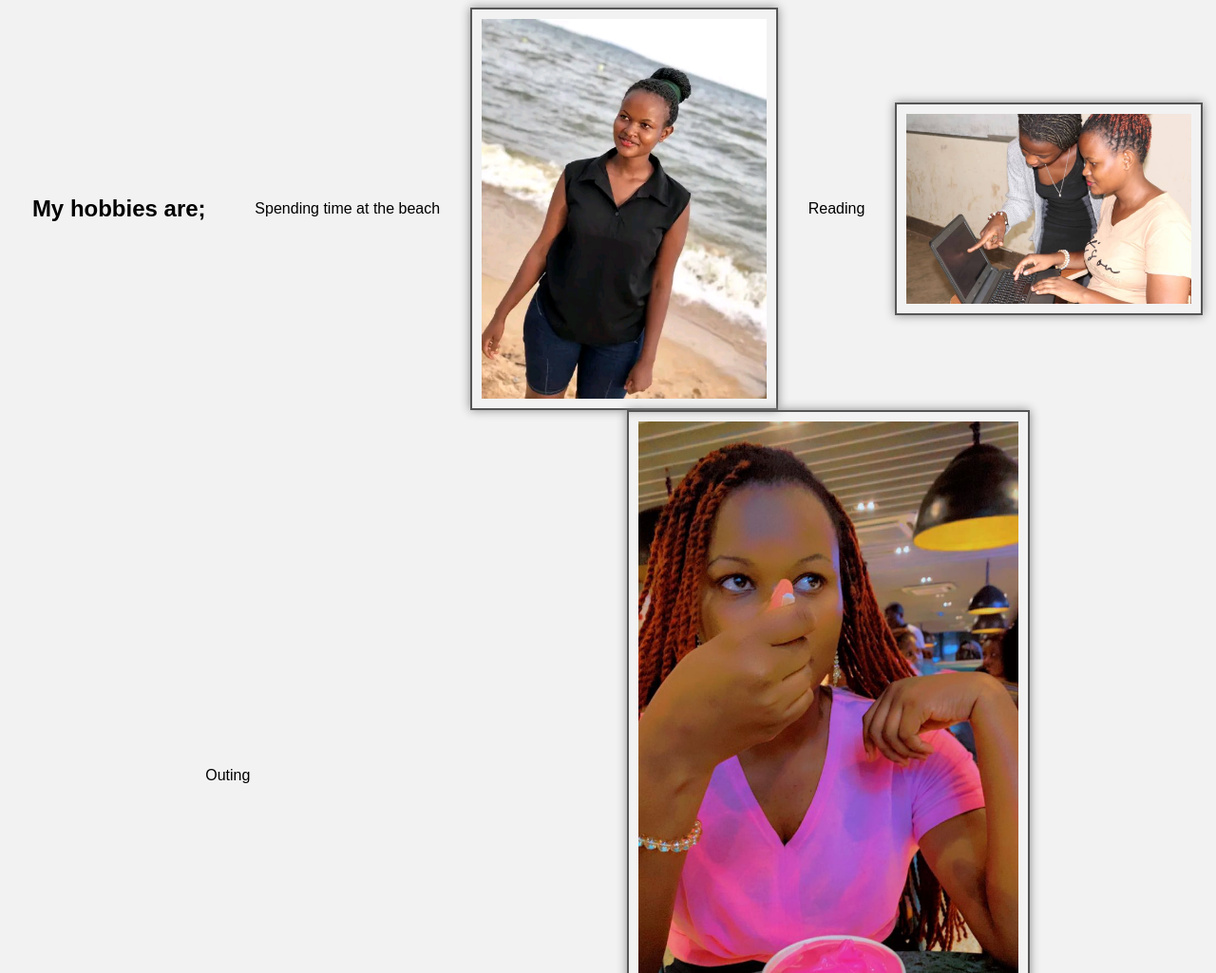
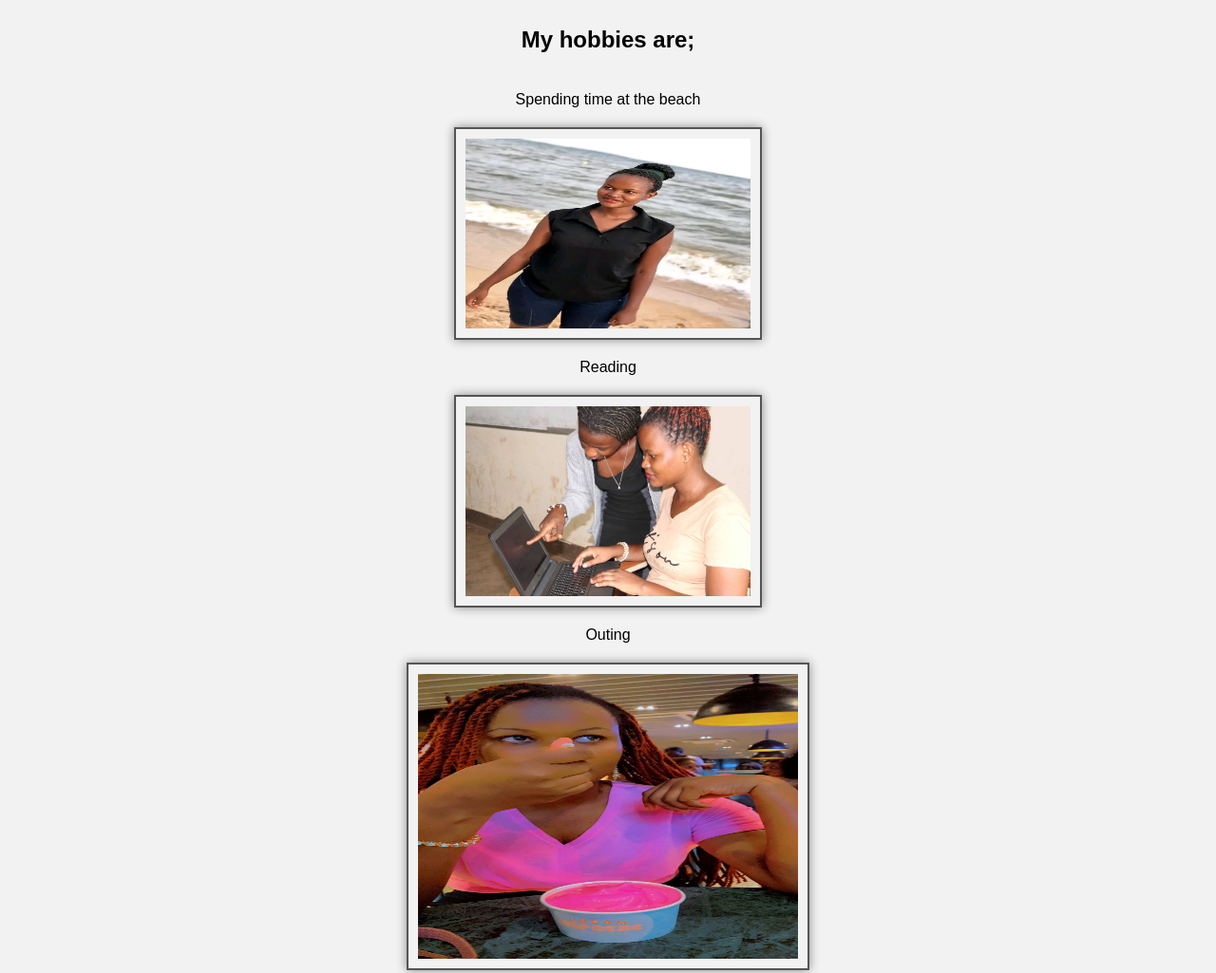
Before and after one commit to karubeth/MY_WEBSITE, a plain HTML site: page hobies.html in a window 1280 px wide. Shown: the top 1025 px of the page at 95% size. Drawn offline with Linux system fonts and the light colour scheme.

Commit message:
Update hobies.html

```diff
--- a/hobies.html
+++ b/hobies.html
@@ -5,35 +5,31 @@
   <meta charset="UTF-8">
   <meta name="viewport" content="width=device-width, initial-scale=1">
   <style>
-
+    /* Set background color and font family */
     body {
       background-color: #f2f2f2;
       font-family: Arial, Helvetica, sans-serif;
     }
 
-
+    /* Center the content */
     .container {
       display: flex;
-      flex-direction: row;
-      justify-content: space-around;
+      flex-direction: column;
       align-items: center;
-      flex-wrap: wrap;
     }
 
-
+    /* Add some margin and padding to the content */
     h2, p {
       margin: 20px 0;
       padding: 0 20px;
       text-align: center;
     }
 
-
+    /* Add border and padding to the images */
     img {
       border: 2px solid #555;
       padding: 10px;
       box-shadow: 0px 0px 10px #888;
-      max-width: 100%;
-      height: auto;
     }
   </style>
 </head>
```
